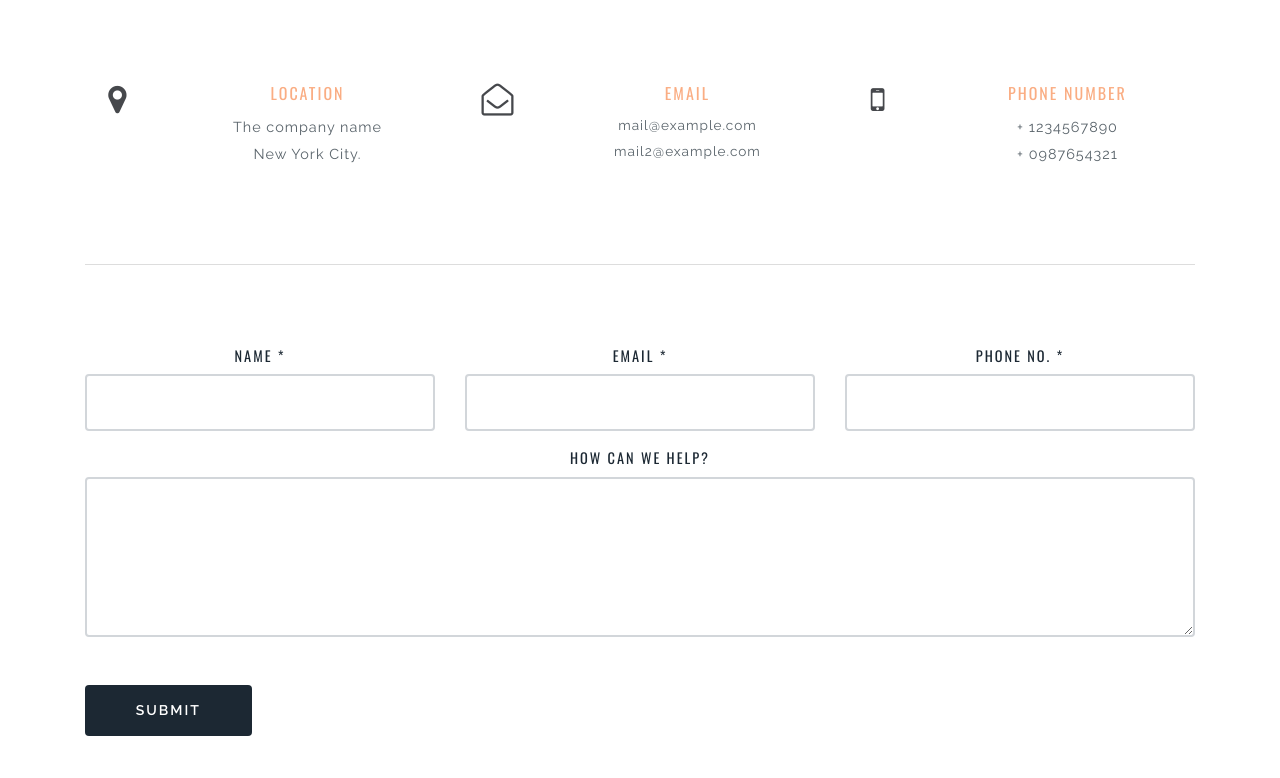
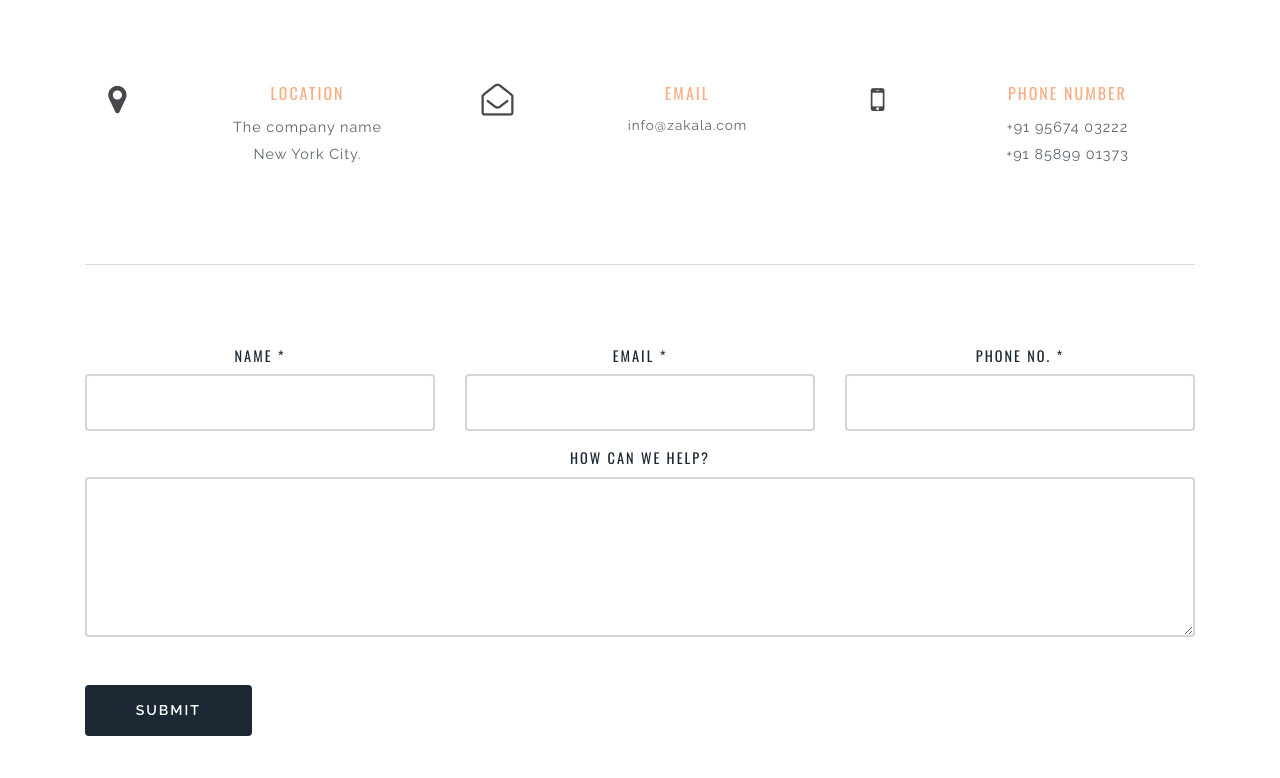
Before and after one commit to HABEEBRAHIMANP/zakala, a plain HTML site: page index.html in a window 1280 px wide. Shown: the part 6382-7160 px from the top of the page. Drawn offline with nearby package versions, Linux system fonts and the light colour scheme.

Commit message:
contact set

```diff
--- a/index.html
+++ b/index.html
@@ -635,9 +635,9 @@
                         </div>
                         <div class="col-md-9 text-left">
                             <h6>Email</h6>
-                            <a href="mailto:info@example.com">mail@example.com</a>
+                            <a href="mailto:info@zakala.com">info@zakala.com</a>
                             <br>
-                            <a href="mailto:info@example.com">mail2@example.com</a>
+
                         </div>
                     </div>
                 </li>
@@ -648,8 +648,8 @@
                         </div>
                         <div class="col-md-9 text-left">
                             <h6>Phone Number</h6>
-                            <p>+ 1234567890</p>
-                            <p>+ 0987654321</p>
+                            <p>+91 95674 03222</p>
+                            <p>+91 85899 01373</p>
                         </div>
                     </div>
                 </li>
@@ -783,11 +783,11 @@
                             <hr>
                             <div class="last-w3ls-contact">
                                 <p>
-                                    <a href="mailto:example@email.com">info@example.com</a>
+                                    <a href="mailto:info@zakala.com">info@zakala.com</a>
                                 </p>
                             </div>
                             <div class="last-w3ls-contact my-2">
-                                <p>+ 456 123 7890</p>
+                                <p>+91 95674 03222</p>
                             </div>
                             <div class="last-w3ls-contact">
                                 <p>+ 90 nsequursu dsdesdc,
```
